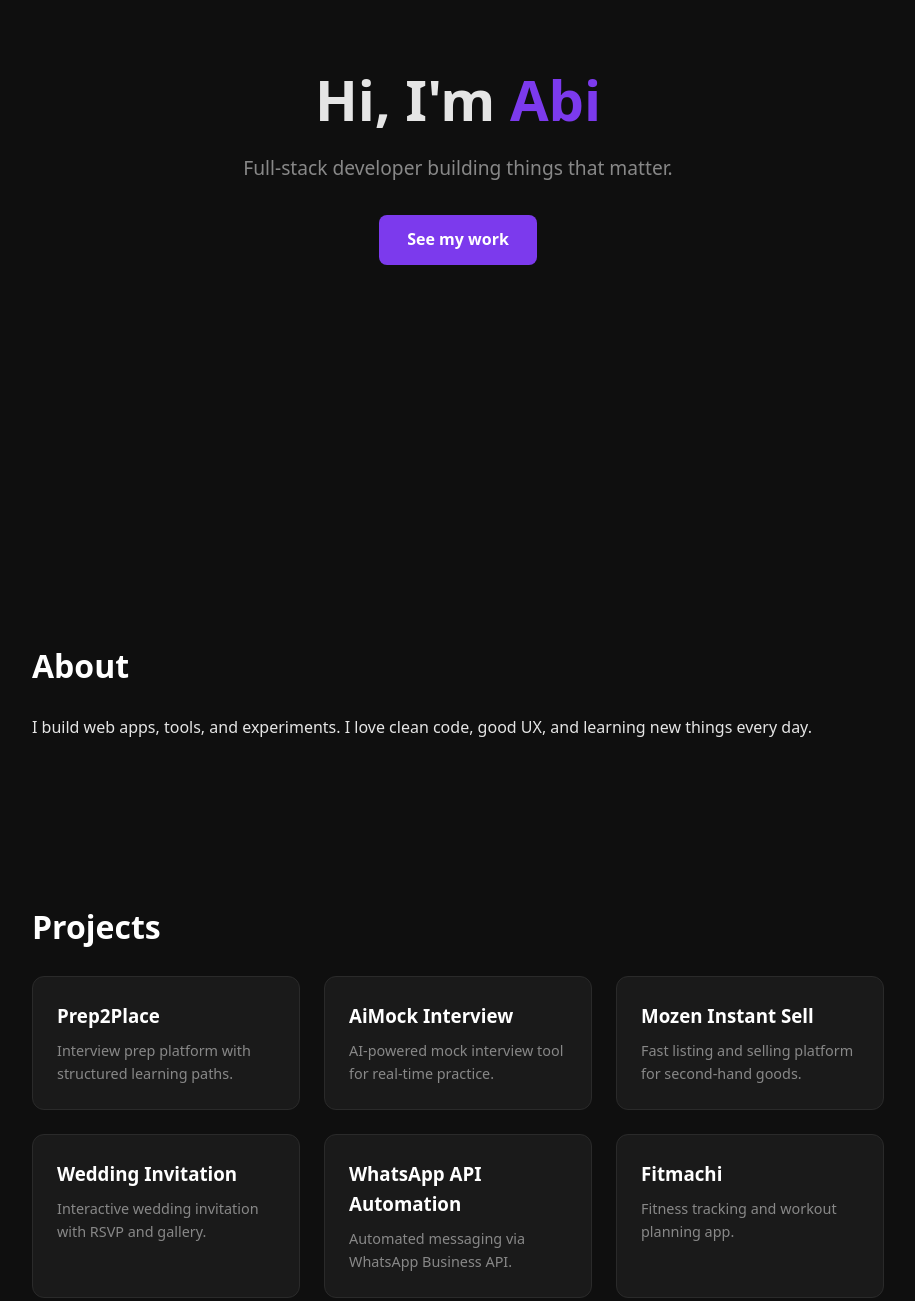
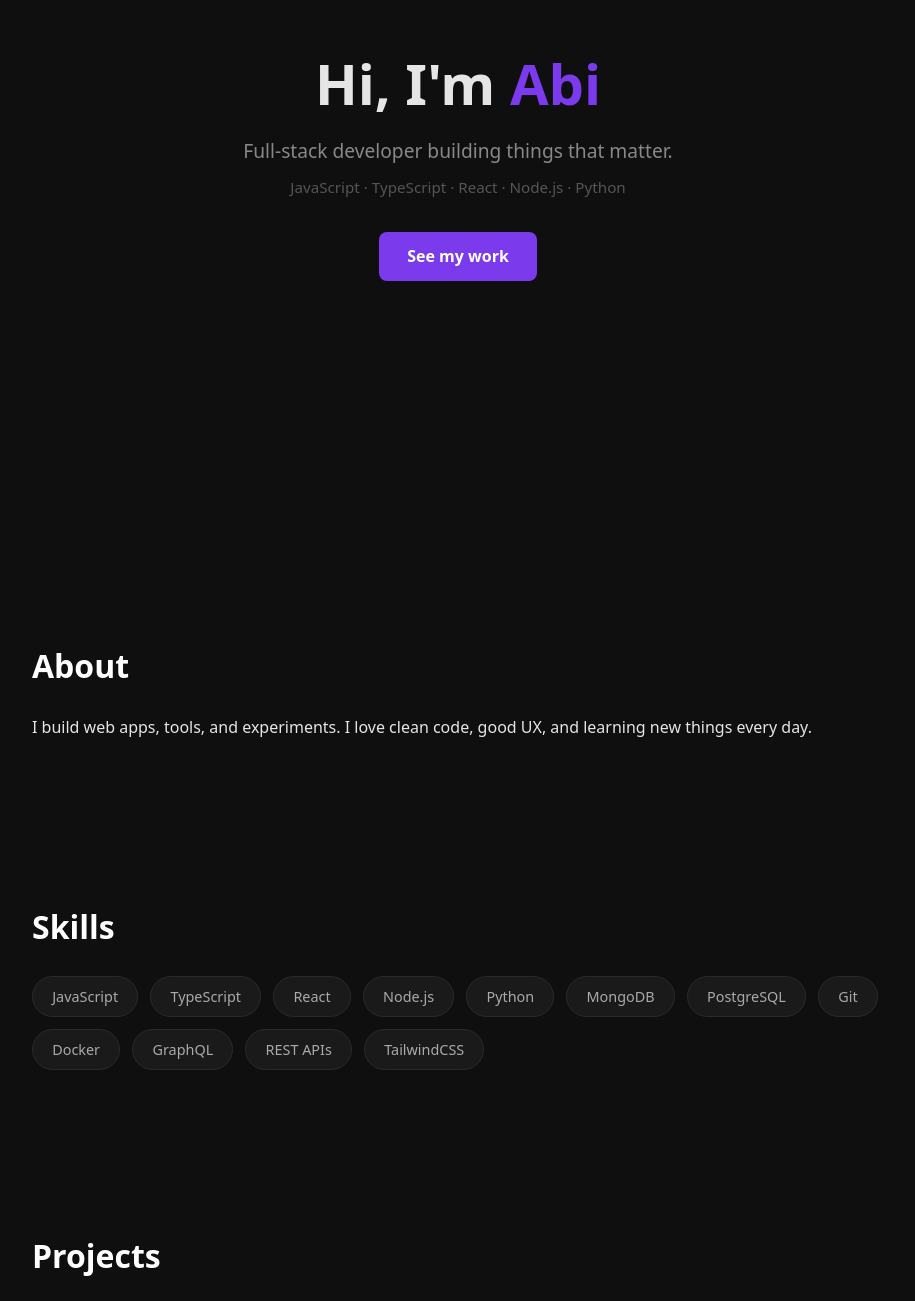
Before and after one commit to Abi-de-jo/codebyabi-portfolio, a plain HTML site: page index.html in a window 1280 px wide. Shown: the part 240-1541 px from the top of the page, without its empty margins (182-1097 px from the left). Drawn offline with Linux system fonts and the light colour scheme.

Commit message:
Add skills section with tags

```diff
--- a/index.html
+++ b/index.html
@@ -12,6 +12,7 @@
       <span class="logo">CodeByAbi</span>
       <ul>
         <li><a href="#about">About</a></li>
+        <li><a href="#skills">Skills</a></li>
         <li><a href="#projects">Projects</a></li>
         <li><a href="#contact">Contact</a></li>
       </ul>
@@ -21,12 +22,18 @@
   <section id="hero">
     <h1>Hi, I'm <span class="highlight">Abi</span></h1>
     <p>Full-stack developer building things that matter.</p>
+    <p class="subtitle">JavaScript · TypeScript · React · Node.js · Python</p>
     <a href="#projects" class="btn">See my work</a>
   </section>
 
   <section id="about">
     <h2>About</h2>
     <p>I build web apps, tools, and experiments. I love clean code, good UX, and learning new things every day.</p>
+  </section>
+
+  <section id="skills">
+    <h2>Skills</h2>
+    <div class="skills-list" id="skills-list"></div>
   </section>
 
   <section id="projects">
--- a/script.js
+++ b/script.js
@@ -25,6 +25,20 @@ const projects = [
   },
 ];
 
+const skills = [
+  "JavaScript", "TypeScript", "React", "Node.js",
+  "Python", "MongoDB", "PostgreSQL", "Git",
+  "Docker", "GraphQL", "REST APIs", "TailwindCSS",
+];
+
+const skillsList = document.getElementById("skills-list");
+skills.forEach((s) => {
+  const tag = document.createElement("span");
+  tag.className = "skill-tag";
+  tag.textContent = s;
+  skillsList.appendChild(tag);
+});
+
 const grid = document.getElementById("project-grid");
 
 projects.forEach((p) => {
--- a/style.css
+++ b/style.css
@@ -76,7 +76,13 @@ section {
 #hero p {
   font-size: 1.2rem;
   color: #888;
-  margin-bottom: 2rem;
+  margin-bottom: 0.5rem;
+}
+
+.subtitle {
+  font-size: 0.95rem !important;
+  color: #555 !important;
+  margin-bottom: 2rem !important;
 }
 
 .btn {
@@ -128,6 +134,27 @@ h2 {
   font-size: 0.9rem;
 }
 
+.skills-list {
+  display: flex;
+  flex-wrap: wrap;
+  gap: 0.75rem;
+}
+
+.skill-tag {
+  background: #1a1a1a;
+  border: 1px solid #2a2a2a;
+  border-radius: 999px;
+  padding: 0.5rem 1.2rem;
+  font-size: 0.9rem;
+  color: #aaa;
+  transition: border-color 0.2s, color 0.2s;
+}
+
+.skill-tag:hover {
+  border-color: #7c3aed;
+  color: #fff;
+}
+
 footer {
   text-align: center;
   padding: 2rem;
```
